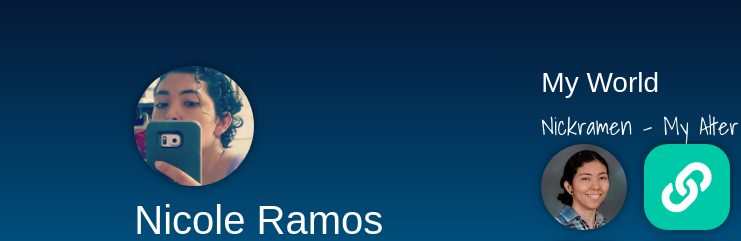
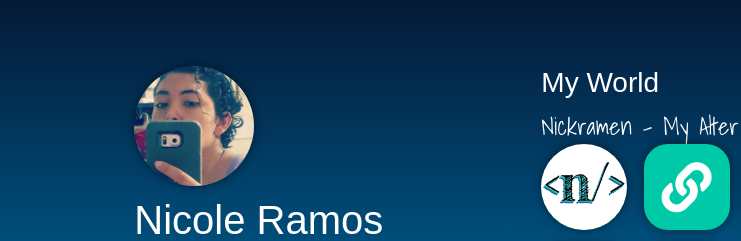
Before and after one commit to nickramen/myworld, a plain HTML site: page index.html in a window 1280 px wide. Shown: the top 241 px of the page, 0-741 px from the left. Drawn offline with Linux system fonts and the light colour scheme; a web font is replaced by a local one.

Commit message:
changes in pictures

```diff
--- a/index.html
+++ b/index.html
@@ -53,7 +53,7 @@
                     <p class="category" style="font-size: 24px;">
                         Nickramen - My Alter Ego (The Programmer)
                     </p>
-                    <div class="thumbnail"><img src="assets/images/nickramen.jpg"></div>
+                    <div class="thumbnail"><img src="assets/images/nickramen.png"></div>
 
                     <a class="link" href="https://nickramen.com/" target="_blank"><i class="fas fa-link" aria-hidden="true"></i></a>
                     <a class="link" href="https://www.linkedin.com/in/nickramen/" target="_blank"><i class="fab fa-linkedin-in" aria-hidden="true"></i></a>
```
Also changed, not shown: assets/images/manleb.png, assets/images/nickramen.png (added), assets/images/nicole2.jpg (renamed from assets/images/nickramen.jpg).
